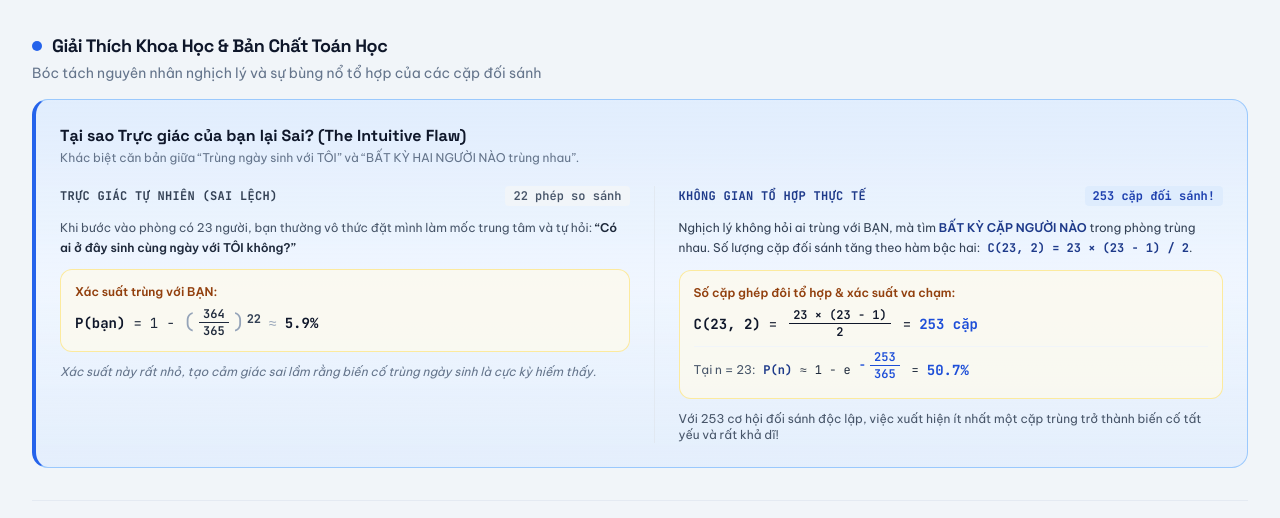
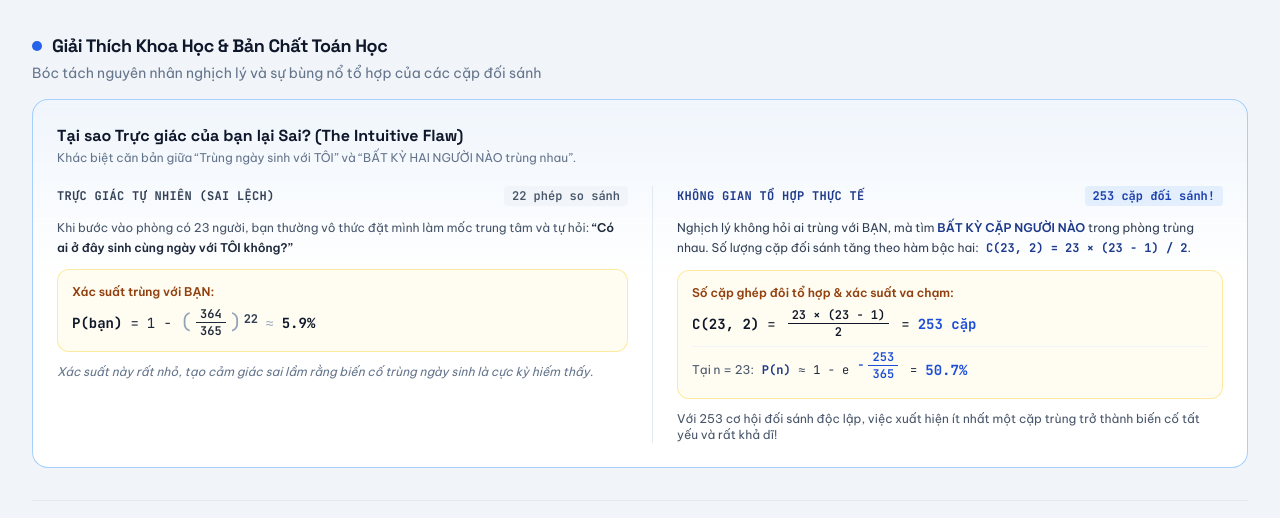
Before and after one commit to thanhba0505/wonderlab, a Next.js app in the folder client/: page /simulations/birthday-paradox in a window 1280 px wide. Shown: the part 2377-2895 px from the top of the page. Built offline with nearby package versions, Linux system fonts and the light colour scheme; no server answers.

Commit message:
style(birthday): soften scientific explainer background tone to match intuition challenge card

```diff
--- a/client/src/features/birthday-paradox/birthday-simulation.tsx
+++ b/client/src/features/birthday-paradox/birthday-simulation.tsx
@@ -604,8 +604,8 @@ export const BirthdaySimulation: React.FC = () => {
           </p>
         </div>
 
-        {/* Khối giải thích trực giác toán học - Nền blue nhạt đậm hơn, rõ ràng từ trên xuống dưới */}
-        <div className="rounded-2xl border border-blue-300/90 bg-gradient-to-b from-blue-100/75 via-blue-50/90 to-blue-100/60 p-5 sm:p-6 shadow-xs border-l-4 border-l-blue-600">
+        {/* Khối giải thích trực giác toán học - Sắc độ blue nhạt thanh thoát tương đương Khảo Sát Trực Giác */}
+        <div className="rounded-2xl border border-blue-300/80 bg-gradient-to-b from-blue-50/50 via-white to-white p-5 sm:p-6 shadow-xs">
           <IntuitionExplainer currentN={n} />
         </div>
       </div>
```
